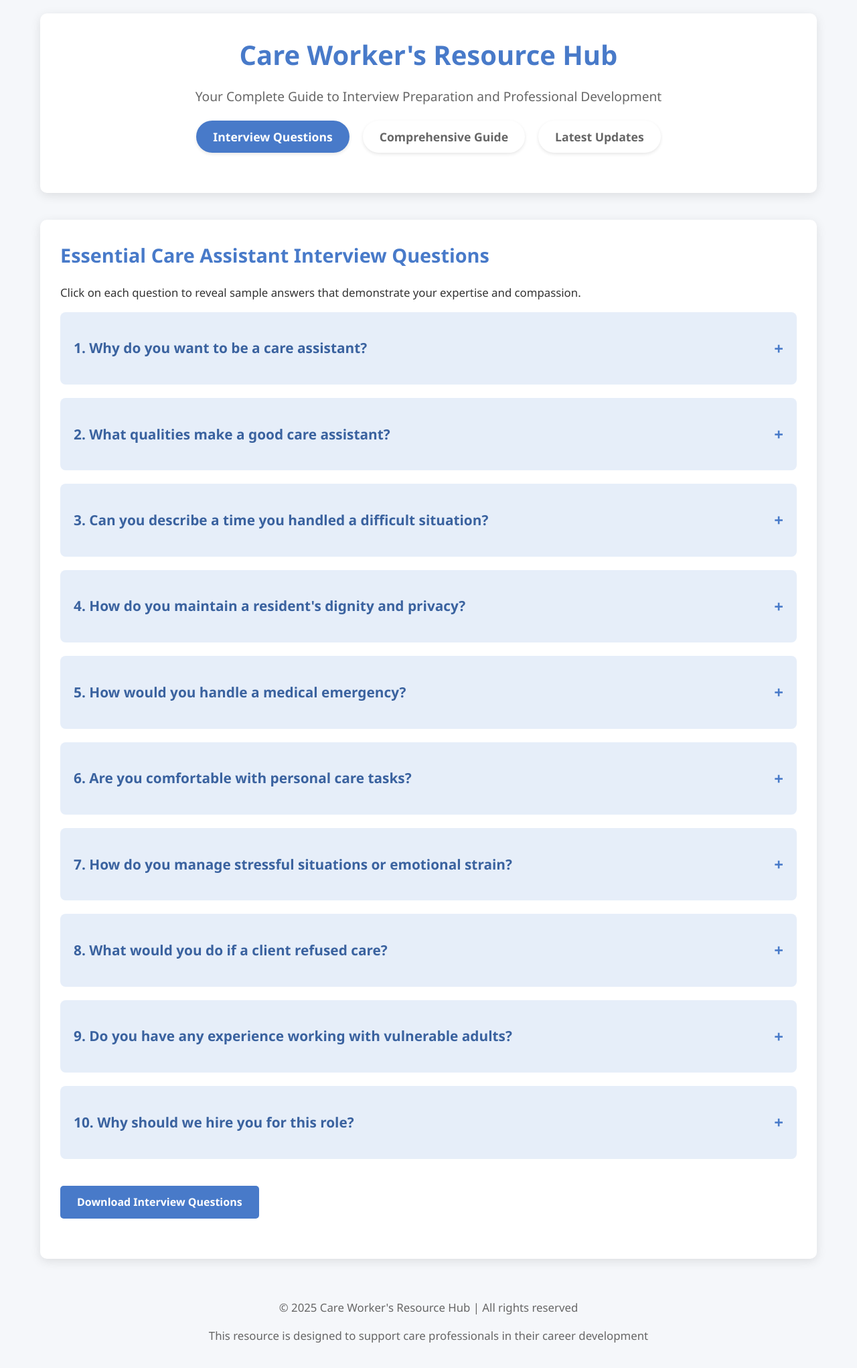
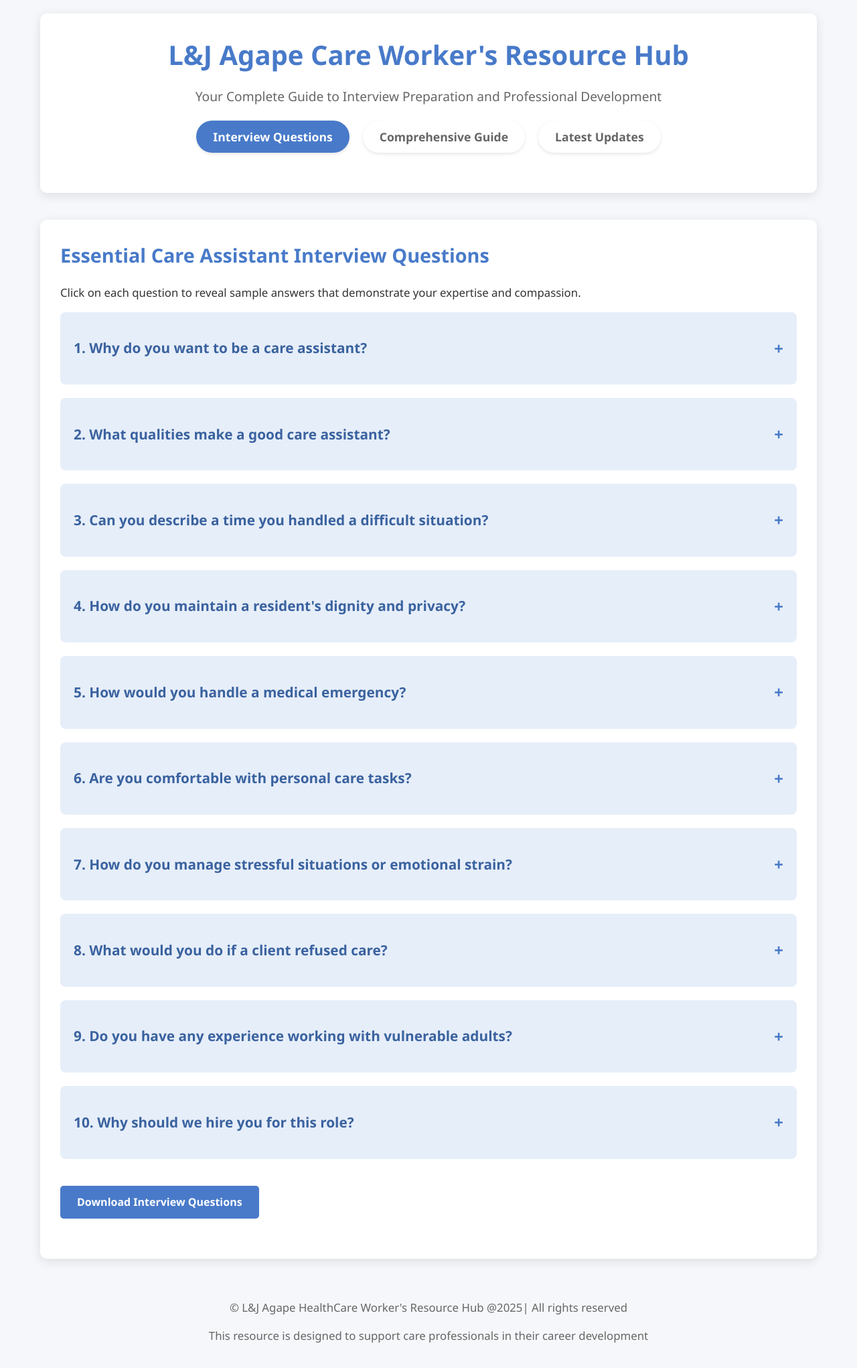
Before and after one commit to codeDevFC/GuideInterview-care-support-, a plain HTML site: page index.html in a window 1280 px wide. Shown: the whole page at 67% size. Drawn offline with Linux system fonts and the light colour scheme.

Commit message:
first commit

```diff
--- a/index.html
+++ b/index.html
@@ -325,7 +325,7 @@
 <body>
     <div class="container">
         <header>
-            <h1>Care Worker's Resource Hub</h1>
+            <h1>L&J Agape Care Worker's Resource Hub</h1>
             <p class="subtitle">Your Complete Guide to Interview Preparation and Professional Development</p>
 
             <div class="tab-container">
@@ -687,7 +687,7 @@
         </div>
 
         <footer>
-            <p>&copy; 2025 Care Worker's Resource Hub | All rights reserved</p>
+            <p>&copy; L&J Agape HealthCare Worker's Resource Hub @2025| All rights reserved</p>
             <p>This resource is designed to support care professionals in their career development</p>
         </footer>
     </div>
```
Also changed, not shown: 1 other file.
